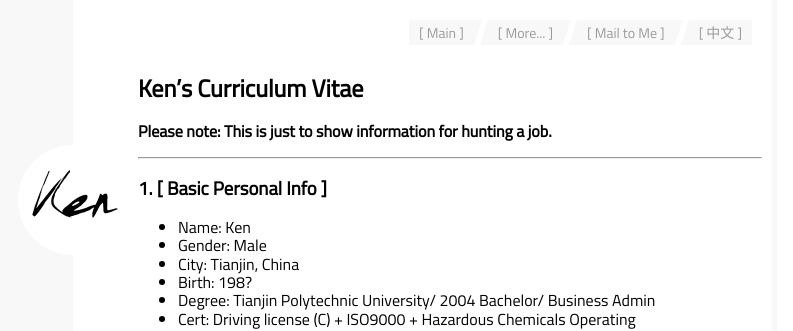
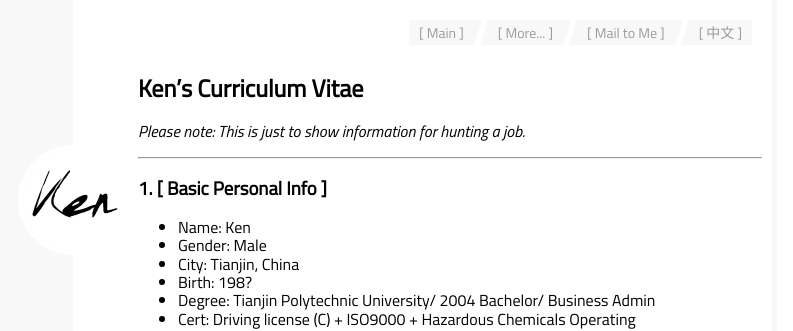
Before and after one commit to kenwebpage/kenwebpage.github.io, a Jekyll site: the page built from index.md, in a window 1280 px wide. Shown: the top 331 px of the page, without its empty margins (375-1168 px from the left). Built offline with Jekyll 4.4.1, drawn with Linux system fonts in a browser that asks for light colours.

Commit message:
m3_20220814142953

```diff
--- a/index.md
+++ b/index.md
@@ -5,7 +5,7 @@ title: Ken
 
 ## Ken's Curriculum Vitae
 
-**Please note: This is just to show information for hunting a job.**
+*Please note: This is just to show information for hunting a job.*
 
 ---
 
```
